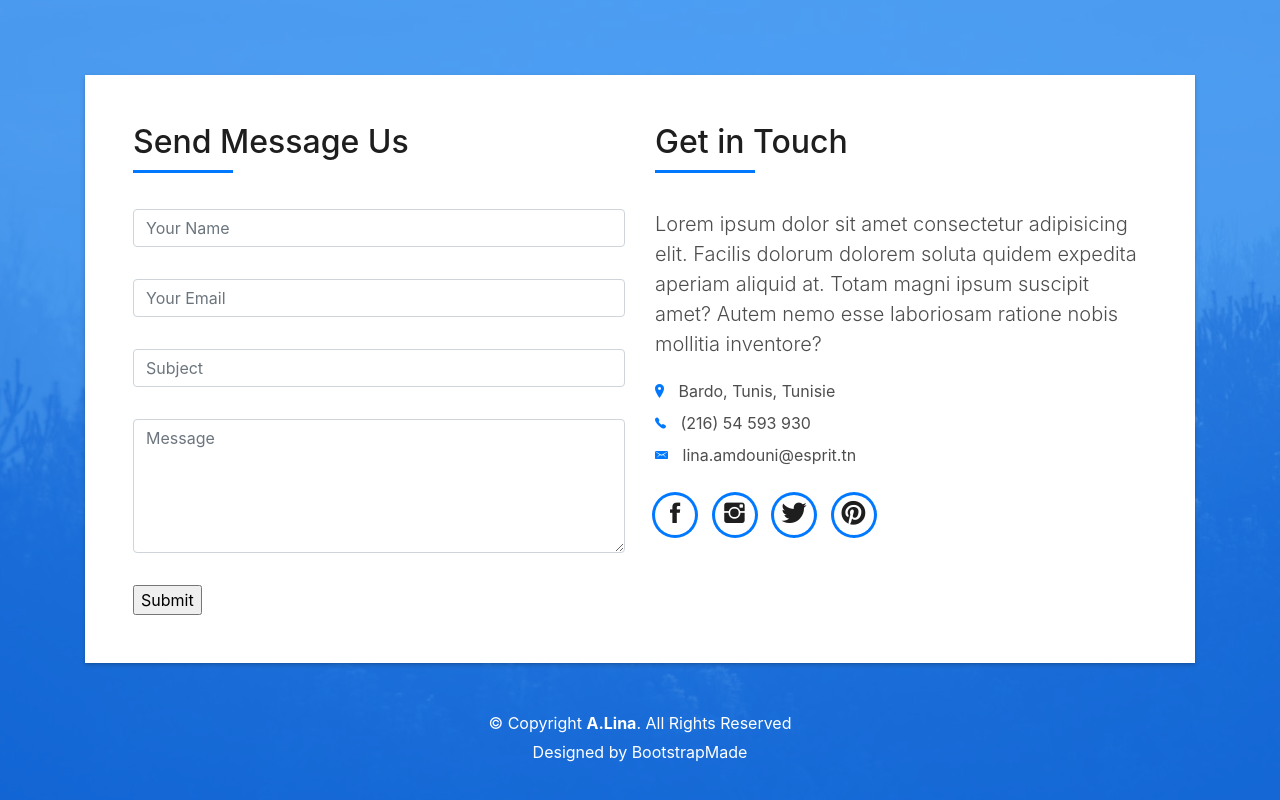
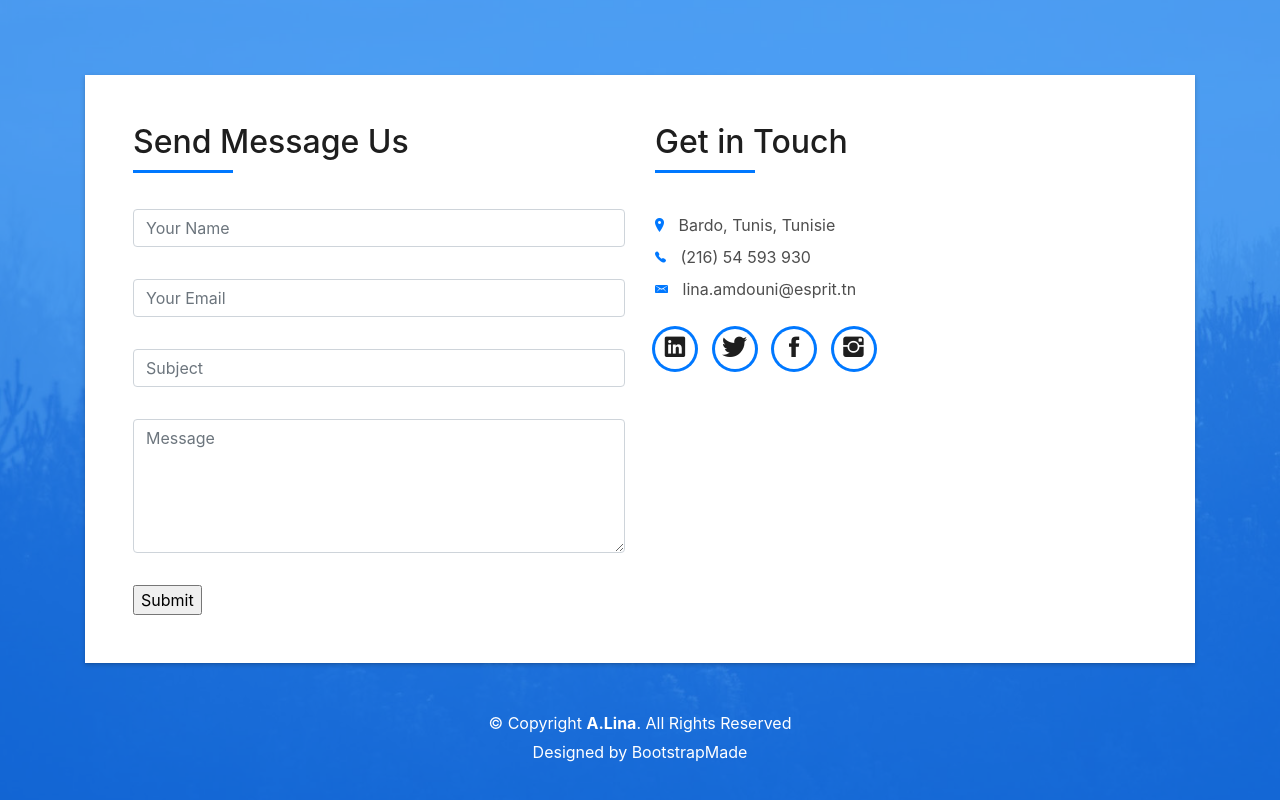
Before and after one commit to linaamdouni/linaamdouni.github.io, a plain HTML site: page index.html in a window 1280 px wide. Shown: the part 3765-4565 px from the top of the page. Drawn offline with Linux system fonts and the light colour scheme; files whose address does not match are found by name.

Commit message:
linkedin icon

```diff
--- a/index.html
+++ b/index.html
@@ -488,10 +488,7 @@
                                         </div>
                                         <div class="more-info">
                                             <p class="lead">
-                                            Lorem ipsum dolor sit amet consectetur adipisicing elit. Facilis dolorum dolorem soluta quidem
-                                            expedita aperiam aliquid at.
-                                            Totam magni ipsum suscipit amet? Autem nemo esse laboriosam ratione nobis
-                                            mollitia inventore?
+
                                             </p>
                                             <ul class="list-ico">
                                                 <li><span class="ion-ios-location"></span> Bardo, Tunis, Tunisie</li>
@@ -501,10 +498,10 @@
                                         </div>
                                         <div class="socials">
                                             <ul>
+                                                <li><a href=""><span class="ico-circle"><i class="ion-social-linkedin"></i></span></a></li>
+                                                <li><a href=""><span class="ico-circle"><i class="ion-social-twitter"></i></span></a></li>
                                                 <li><a href=""><span class="ico-circle"><i class="ion-social-facebook"></i></span></a></li>
                                                 <li><a href=""><span class="ico-circle"><i class="ion-social-instagram"></i></span></a></li>
-                                                <li><a href=""><span class="ico-circle"><i class="ion-social-twitter"></i></span></a></li>
-                                                <li><a href=""><span class="ico-circle"><i class="ion-social-pinterest"></i></span></a></li>
                                             </ul>
                                         </div>
                                     </div>
```
Also changed, not shown: 5 other files.
